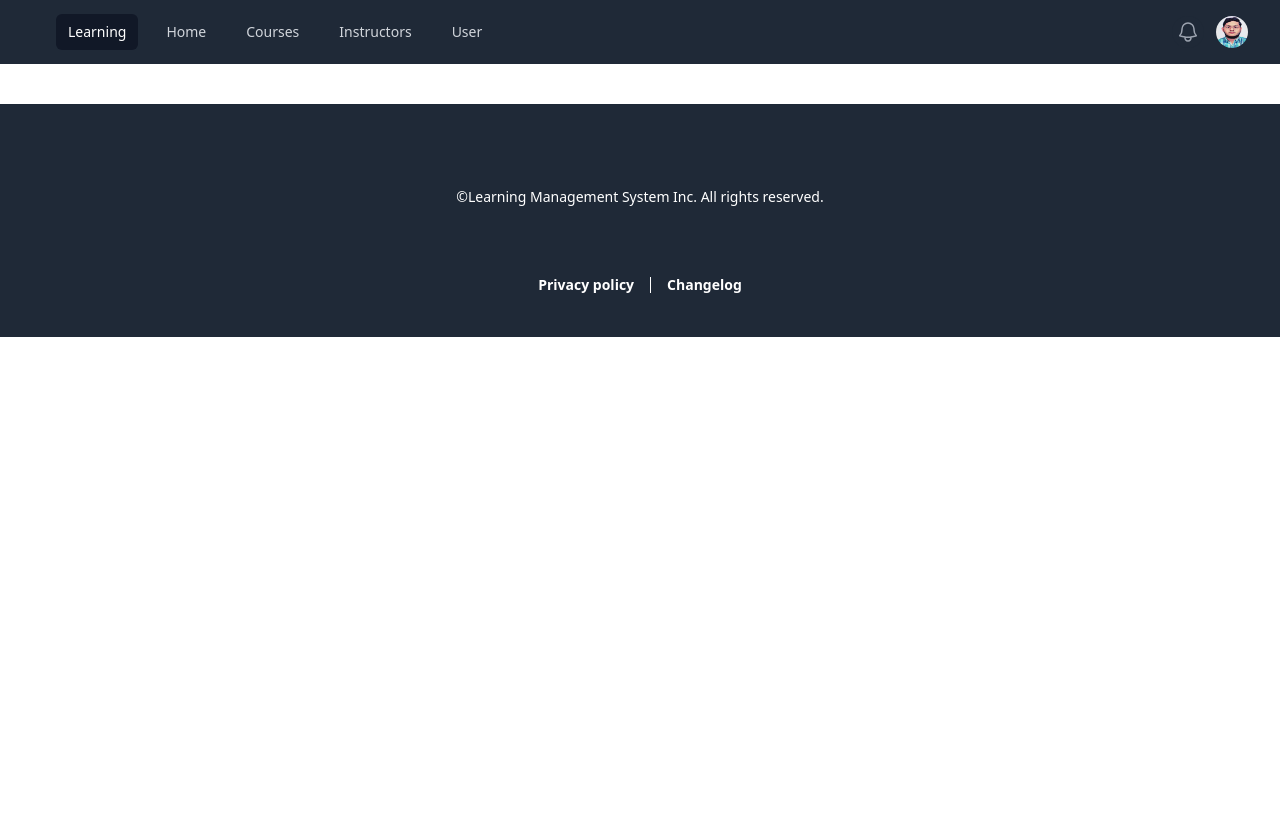
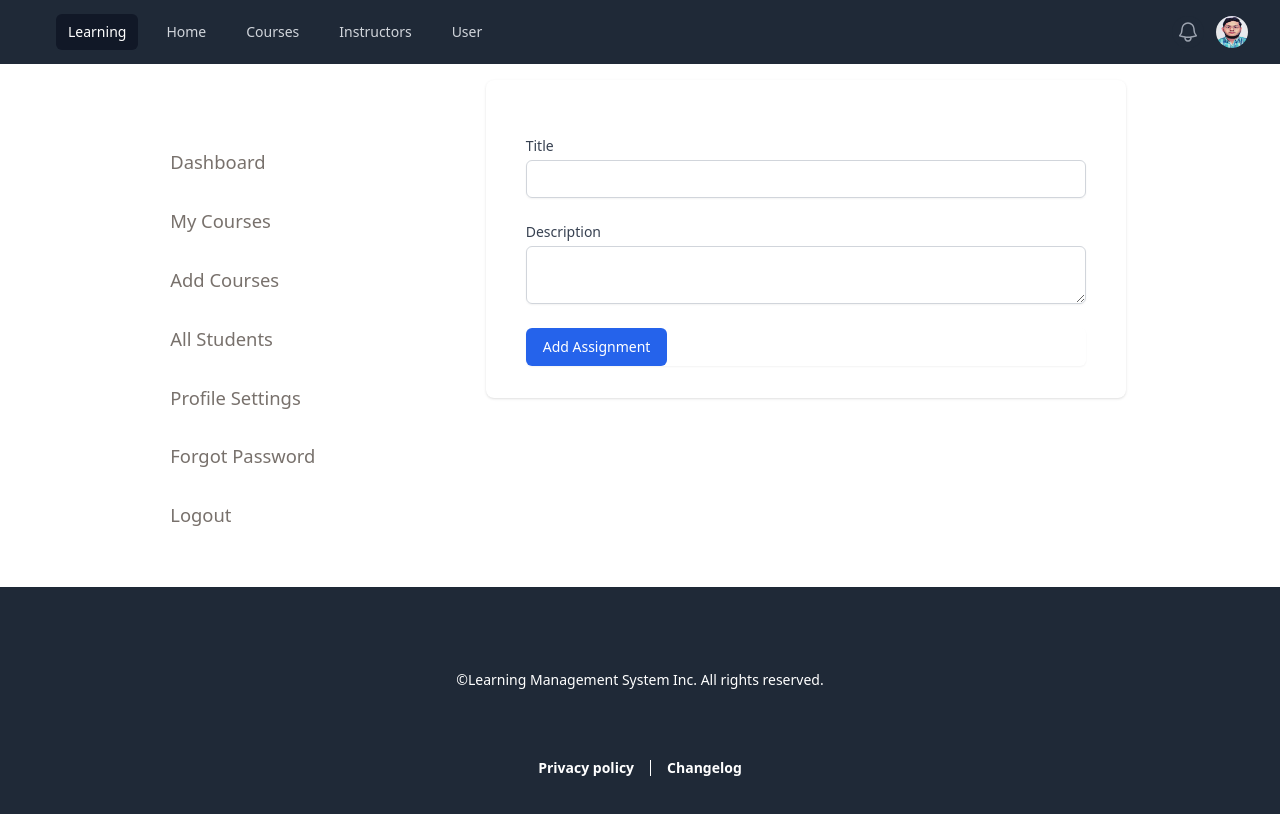
Before and after one commit to Saad-Ali-Khan-007/lms-frontend, a React (Create React App) app: page /teacher-dashboard/add-assignment/1/1 in a window 1280 px wide. Shown: the top 814 px of the page. Built offline with nearby package versions, Linux system fonts and the light colour scheme.

Commit message:
add assignment complete

```diff
--- a/src/components/Main.js
+++ b/src/components/Main.js
@@ -32,6 +32,7 @@ import ForgotPassword from "./Teacher/ForgotPassword";
 import DashboardAnalytics from "./Teacher/DashboardAnalytics";
 import RecommendedCourses from "./User/RecommendedCourses";
 import FavouriteCourse from "./User/FavouriteCourse";
+import AddAssignment from "./Teacher/AddAssignment";
 
 const Main = () => {
   return (
@@ -70,6 +71,10 @@ const Main = () => {
           ></Route>
           <Route path="edit-course/:course_id" element={<EditCourse />}></Route>
           <Route path="add-chapter/:course_id" element={<AddChapter />}></Route>
+          <Route
+            path="add-assignment/:student_id/:teacher_id"
+            element={<AddAssignment />}
+          ></Route>
           <Route path="forgot-password" element={<ForgotPassword />}></Route>
           <Route
             path="edit-teacher-profile"
--- /dev/null
+++ b/src/components/Teacher/AddAssignment.js
@@ -0,0 +1,115 @@
+import React from "react";
+import { useState, useEffect } from "react";
+import axios from "axios";
+import { useParams } from "react-router-dom";
+const baseurl = "http://localhost:8000/api";
+
+const AddAssignment = () => {
+  const [assignment, setAssignment] = useState({
+    title: "",
+    description: "",
+  });
+
+  const { teacher_id } = useParams();
+  const { student_id } = useParams();
+
+  const handleChange = (e) => {
+    setAssignment({
+      ...assignment,
+      [e.target.name]: e.target.value,
+    });
+  };
+
+  // console.log(assignment);
+
+  const handleSubmit = (e) => {
+    const _formData = new FormData();
+    _formData.append("teacher", teacher_id);
+    _formData.append("student", student_id);
+    _formData.append("title", assignment.title);
+    _formData.append("description", assignment.description);
+
+    try {
+      axios
+        .post(
+          `${baseurl}/student-assignment/${student_id}/${teacher_id}/`,
+          _formData,
+          {
+            headers: {
+              "Content-Type": "multipart/form-data",
+            },
+          }
+        )
+        .then((response) => {
+          window.location.href = `/teacher-dashboard/add-assignment/${student_id}/${teacher_id}/`;
+        });
+    } catch (error) {
+      console.log(error);
+    }
+    e.preventDefault();
+  };
+
+  useEffect(() => {
+    document.title = "Add Assignment";
+  }, []);
+
+  return (
+    <div className="basis-1/2">
+      <div className="bg-white py-8 px-4 shadow sm:rounded-lg sm:px-10">
+        <form method="POST" action="#">
+          <div className="mt-6">
+            <label
+              for="title"
+              className="block text-sm font-medium leading-5 text-gray-700"
+            >
+              Title
+            </label>
+            <div className="mt-1 rounded-md shadow-sm">
+              <input
+                id="title"
+                name="title"
+                onChange={handleChange}
+                type="text"
+                required=""
+                value={assignment.title}
+                className="appearance-none w-full block px-3 py-2 border border-gray-300 rounded-md placeholder-gray-400 focus:outline-none focus:shadow-outline-blue focus:border-blue-300 transition duration-150 ease-in-out sm:text-sm sm:leading-5"
+              />
+            </div>
+          </div>
+          <div className="mt-6">
+            <label
+              for="description"
+              className="block text-sm font-medium leading-5 text-gray-700"
+            >
+              Description
+            </label>
+            <div className="mt-1 rounded-md shadow-sm">
+              <textarea
+                id="description"
+                name="description"
+                onChange={handleChange}
+                type="text"
+                required=""
+                className="appearance-none block w-full px-3 py-2 border border-gray-300 rounded-md placeholder-gray-400 focus:outline-none focus:shadow-outline-blue focus:border-blue-300 transition duration-150 ease-in-out sm:text-sm sm:leading-5"
+              />
+            </div>
+          </div>
+
+          <div className="mt-6">
+            <span className="block w-full rounded-md shadow-sm">
+              <button
+                type="submit"
+                onClick={handleSubmit}
+                className="flex justify-center py-2 px-4 border border-transparent text-sm font-medium rounded-md text-white bg-blue-600 hover:bg-blue-500 focus:outline-none focus:border-indigo-700 focus:shadow-outline-indigo active:bg-indigo-700 transition duration-150 ease-in-out"
+              >
+                Add Assignment
+              </button>
+            </span>
+          </div>
+        </form>
+      </div>
+    </div>
+  );
+};
+
+export default AddAssignment;
--- a/src/components/Teacher/AllStudent.js
+++ b/src/components/Teacher/AllStudent.js
@@ -1,6 +1,7 @@
 import React from "react";
 import { useState, useEffect } from "react";
 import axios from "axios";
+import { Link } from "react-router-dom";
 import { useParams } from "react-router-dom";
 const baseUrl = "http://localhost:8000/api";
 
@@ -8,7 +9,6 @@ const AllStudent = () => {
   const [studentData, setStudentData] = useState([]);
 
   const teacher_id = localStorage.getItem("teacher_id");
-  console.log(studentData);
 
   const getData = async () => {
     try {
@@ -20,7 +20,6 @@ const AllStudent = () => {
       console.log(err);
     }
   };
-  console.log(studentData);
 
   useEffect(() => {
     document.title = "Teacher Students";
@@ -43,7 +42,7 @@ const AllStudent = () => {
                 Course
               </th>
               <th scope="col" className="px-6 py-4">
-                Interest
+                Assignments
               </th>
             </tr>
           </thead>
@@ -61,8 +60,25 @@ const AllStudent = () => {
                   {student.course?.title}
                 </td>
 
-                <td className="whitespace-nowrap px-6 py-4 font-medium">
-                  {student.student?.interested_categories}
+                <td className="flex whitespace-nowrap px-6 py-4 font-medium">
+                  <Link to="">
+                    <button
+                      className="mb-4 flex justify-center py-2 px-4 border border-transparent text-sm font-medium rounded-md text-white bg-yellow-600 hover:bg-yellow-500 focus:outline-none focus:border-yellow-700 focus:shadow-outline-indigo active:bg-yellow-700 transition duration-150 ease-in-out"
+                      key={index}
+                    >
+                      Assignment
+                    </button>
+                  </Link>
+                  <Link
+                    to={`/teacher-dashboard/add-assignment/${student.student?.id}/${teacher_id}`}
+                  >
+                    <button
+                      className="ml-4 mb-4 flex justify-center py-2 px-4 border border-transparent text-sm font-medium rounded-md text-white bg-green-600 hover:bg-green-500 focus:outline-none focus:border-green-700 focus:shadow-outline-indigo active:bg-green-700 transition duration-150 ease-in-out"
+                      key={index}
+                    >
+                      Add Assignment
+                    </button>
+                  </Link>
                 </td>
               </tr>
             </tbody>
```
